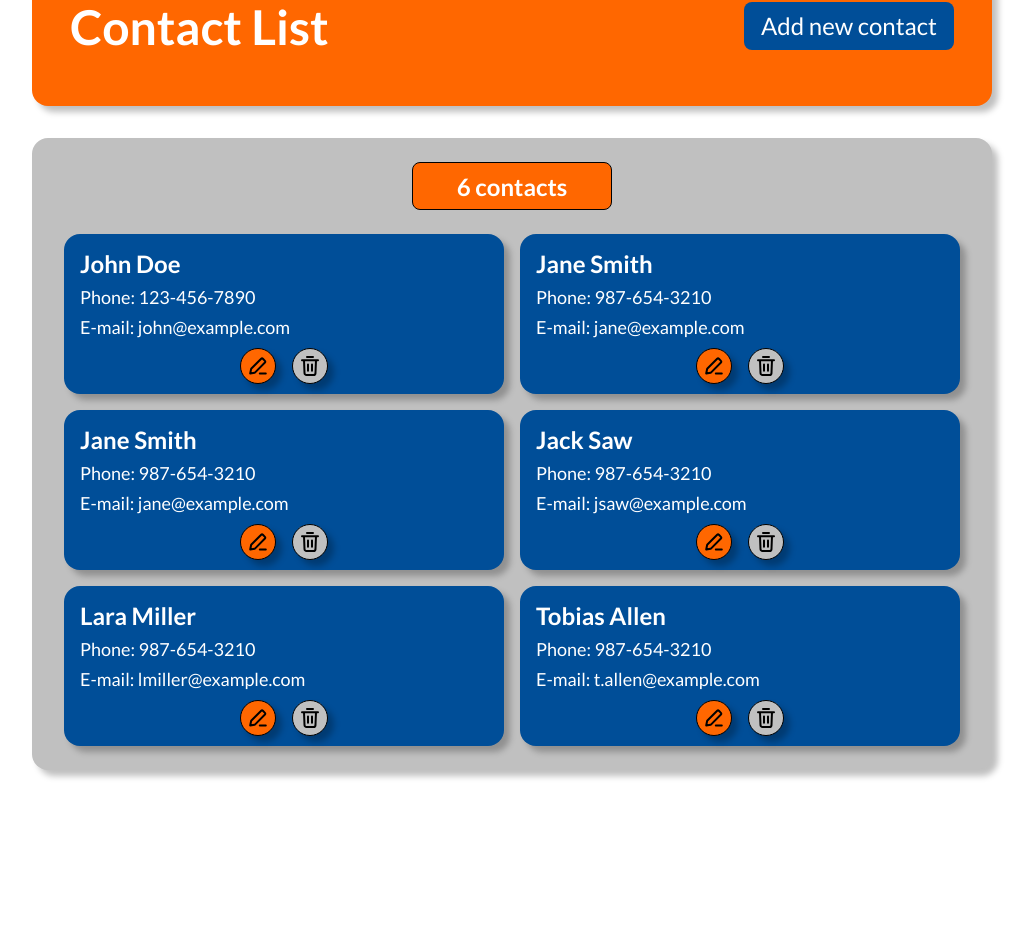
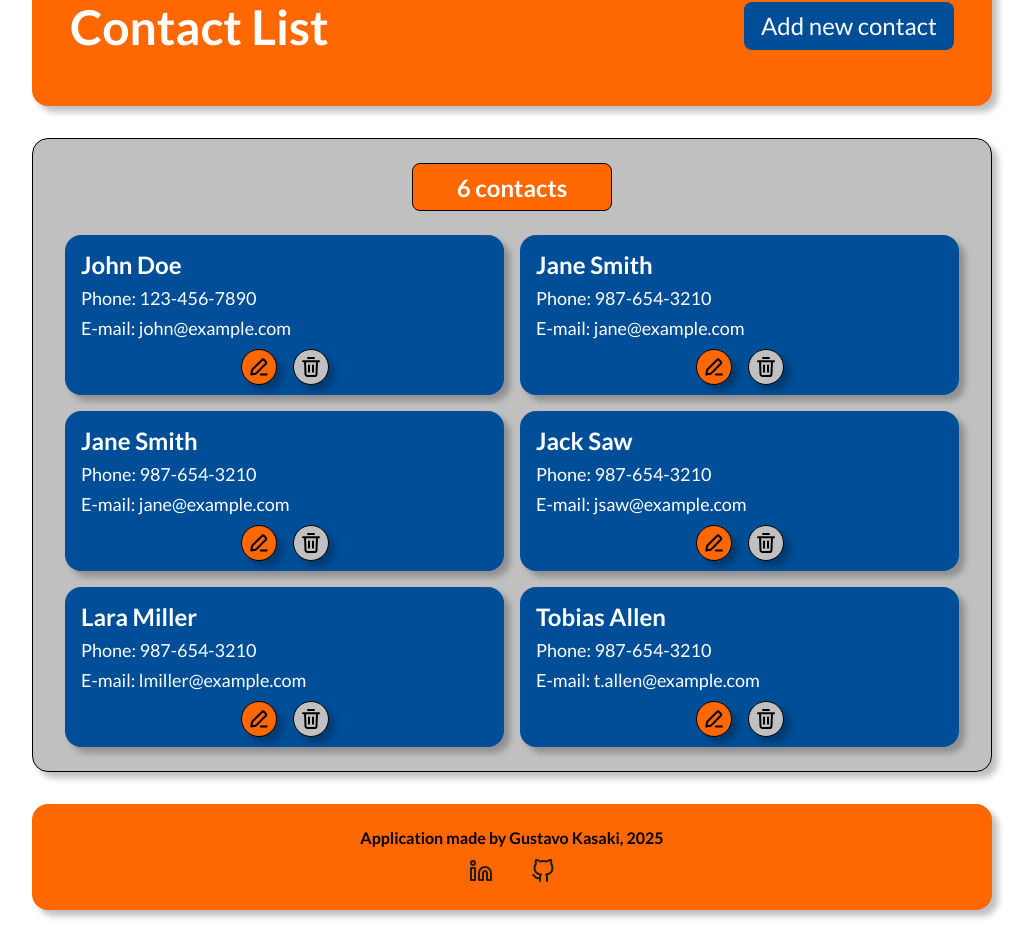
Before and after one commit to GustavoKasaki/contact-list-react, a React (Create React App) app: page / in a window 1280 px wide. Shown: the part 86-1028 px from the top of the page, without its empty margins (128-1160 px from the left). Before the commit the page ends 888 px from the top, so only its background shows below. Built offline with nearby package versions, Linux system fonts and the light colour scheme.

Commit message:
{feat} added footer

```diff
--- /dev/null
+++ b/src/containers/Footer/index.tsx
@@ -0,0 +1,21 @@
+import { Footer, Links } from './styles'
+import linkedin from '../../assets/icons/linkedin.svg'
+import github from '../../assets/icons/github.svg'
+
+const FooterContainer = () => {
+  return (
+    <Footer>
+      <p>Application made by Gustavo Kasaki, 2025</p>
+      <Links>
+        <a href="https://www.linkedin.com/in/gustavokasaki/">
+          <img src={linkedin} alt="" />
+        </a>
+        <a href="https://github.com/GustavoKasaki">
+          <img src={github} alt="" />
+        </a>
+      </Links>
+    </Footer>
+  )
+}
+
+export default FooterContainer
--- /dev/null
+++ b/src/containers/Footer/styles.ts
@@ -0,0 +1,28 @@
+import styled from 'styled-components'
+
+export const Footer = styled.footer`
+  text-align: center;
+  font-weight: bold;
+  background-color: #ff6700;
+  margin: 32px 0;
+  padding: 12px 0;
+  // height: 100px;
+  border-radius: 16px;
+  box-shadow: 6px 6px 6px rgba(0, 0, 0, 25%);
+
+  p {
+    margin-top: 12px;
+    margin-bottom: 12px;
+  }
+`
+
+export const Links = styled.div`
+  display: flex;
+  justify-content: center;
+  gap: 38px;
+  margin-bottom: 12px;
+
+  a img {
+    width: 24px;
+  }
+`
--- a/src/containers/Main/styles.ts
+++ b/src/containers/Main/styles.ts
@@ -2,6 +2,7 @@ import styled from 'styled-components'
 
 export const MainContainer = styled.div`
   background-color: #c0c0c0;
+  border: 0.5px solid #000;
   border-radius: 16px;
   box-shadow: 6px 6px 6px rgba(0, 0, 0, 25%);
   margin: 32px 0;
--- a/src/pages/Home/index.tsx
+++ b/src/pages/Home/index.tsx
@@ -1,3 +1,4 @@
+import FooterContainer from '../../containers/Footer'
 import HeaderContainer from '../../containers/Header'
 import Main from '../../containers/Main'
 
@@ -6,6 +7,7 @@ const Home = () => {
     <>
       <HeaderContainer isRegistering={false} />
       <Main />
+      <FooterContainer />
     </>
   )
 }
--- a/src/pages/Register/index.tsx
+++ b/src/pages/Register/index.tsx
@@ -1,3 +1,4 @@
+import FooterContainer from '../../containers/Footer'
 import Form from '../../containers/Form'
 import HeaderContainer from '../../containers/Header'
 
@@ -6,6 +7,7 @@ const Register = () => {
     <>
       <HeaderContainer isRegistering />
       <Form />
+      <FooterContainer />
     </>
   )
 }
```
Also changed, not shown: src/assets/icons/github.svg (added), src/assets/icons/linkedin.svg (added).
